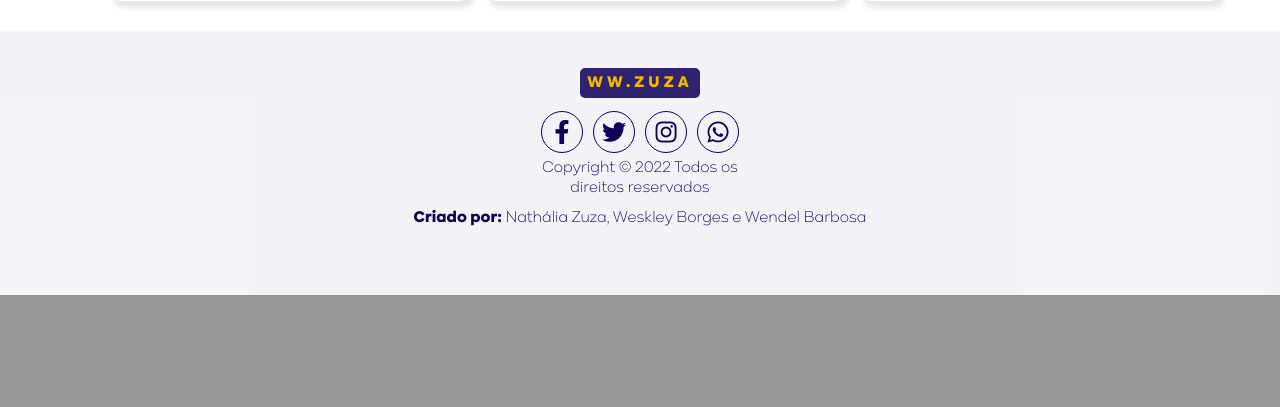
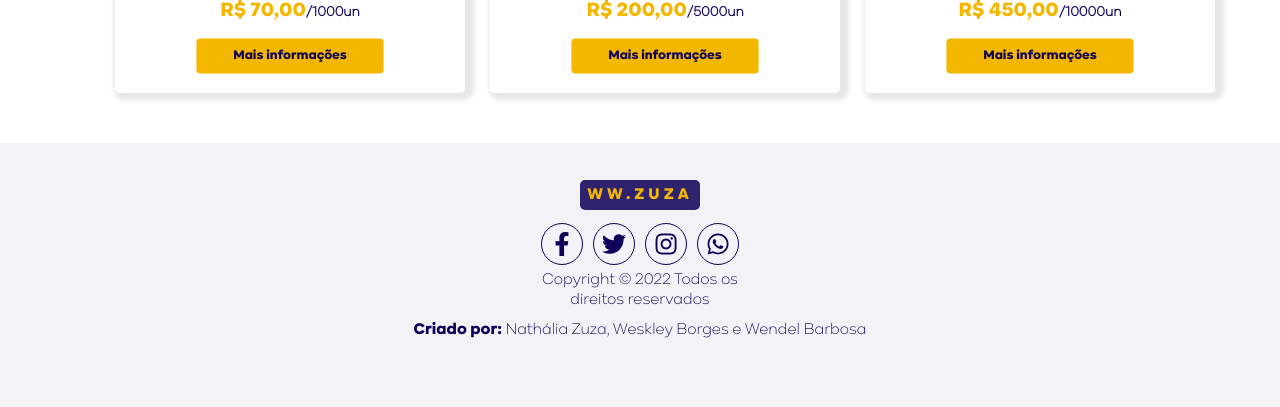
Before and after one commit to NathaliaZuza/ProjetoWW_Zuza, a PHP site: page / in a window 1280 px wide. Shown: the part 1177-1584 px from the top of the page. Before the commit the page ends 1472 px from the top, so only its background shows below. Run offline with PHP 8.4, Linux system fonts and the light colour scheme; data comes from the database, SQL or seed files in the repository; some libraries are stand-ins or nearby versions.

Commit message:
adicionei os cartões e os banners

```diff
--- a/css/estilo.css
+++ b/css/estilo.css
@@ -32,7 +32,7 @@
 /*-----------CARROSSEL DE IMAGENS------------*/
 
 .slide{
-    height: 470px;
+    height: 70vh;
     overflow: hidden;
     align-items: center;
     justify-content: center;
@@ -118,6 +118,7 @@ h3{
     border-radius: 5px;
     display: inline-block;
     width:auto;
+    margin-bottom: 20px ;
 }
 .produto-single:hover{
     cursor: pointer;
@@ -180,7 +181,9 @@ p{
 .btn-info p {
     font-family: kinetika;
 }
-
+.btn-info a {
+    text-decoration: none;
+}
 .btn-info:hover,
 .btn-info:focus{
     cursor: pointer;
@@ -194,7 +197,6 @@ p{
     font-size: 14px;
     color: #0F0059;
 }
-
 @media screen and (max-width:600px) {
     #produtos{
         margin: 0;
--- a/css/itemProduto.css
+++ b/css/itemProduto.css
@@ -125,5 +125,3 @@ p{
     }
 
 }
-
-/* -------TESTE------- */
--- a/index.php
+++ b/index.php
@@ -85,7 +85,7 @@
                      </div>";
 
             echo    "<div class='btn-info'>
-                   <a href='view/itemProduto.php?id={$produto["id"]}'>Mais informações</a>
+                   <a href='view/itemProduto.php?id={$produto["id"]}'><p>Mais informações</p></a>
                     </div>";
             echo "</div>";
             echo "</div>";
--- a/view/tipoproduto.php
+++ b/view/tipoproduto.php
@@ -2,7 +2,7 @@
 $categoria_id = $_GET['categoria_id'];
 $arrayImagem = array(
     1 => '../img/banner-panfleto-04.png',
-    2 => '../img/1.png',
+    2 => '../img/3.png',
     3 => '../img/2.png',
     4 => '../img/3.jpg',
 );
```
Also changed, not shown: img/3-12.png (added), img/3.png (added), img/produto/foto/62823462b8731.png (deleted), img/produto/foto/6282c299b49ff.png (added), img/produto/foto/6282c3a45923e.png (added), img/produto/foto/6282c4124e65a.png (added), img/produto/foto/6282cfc792929.jpg (added).
